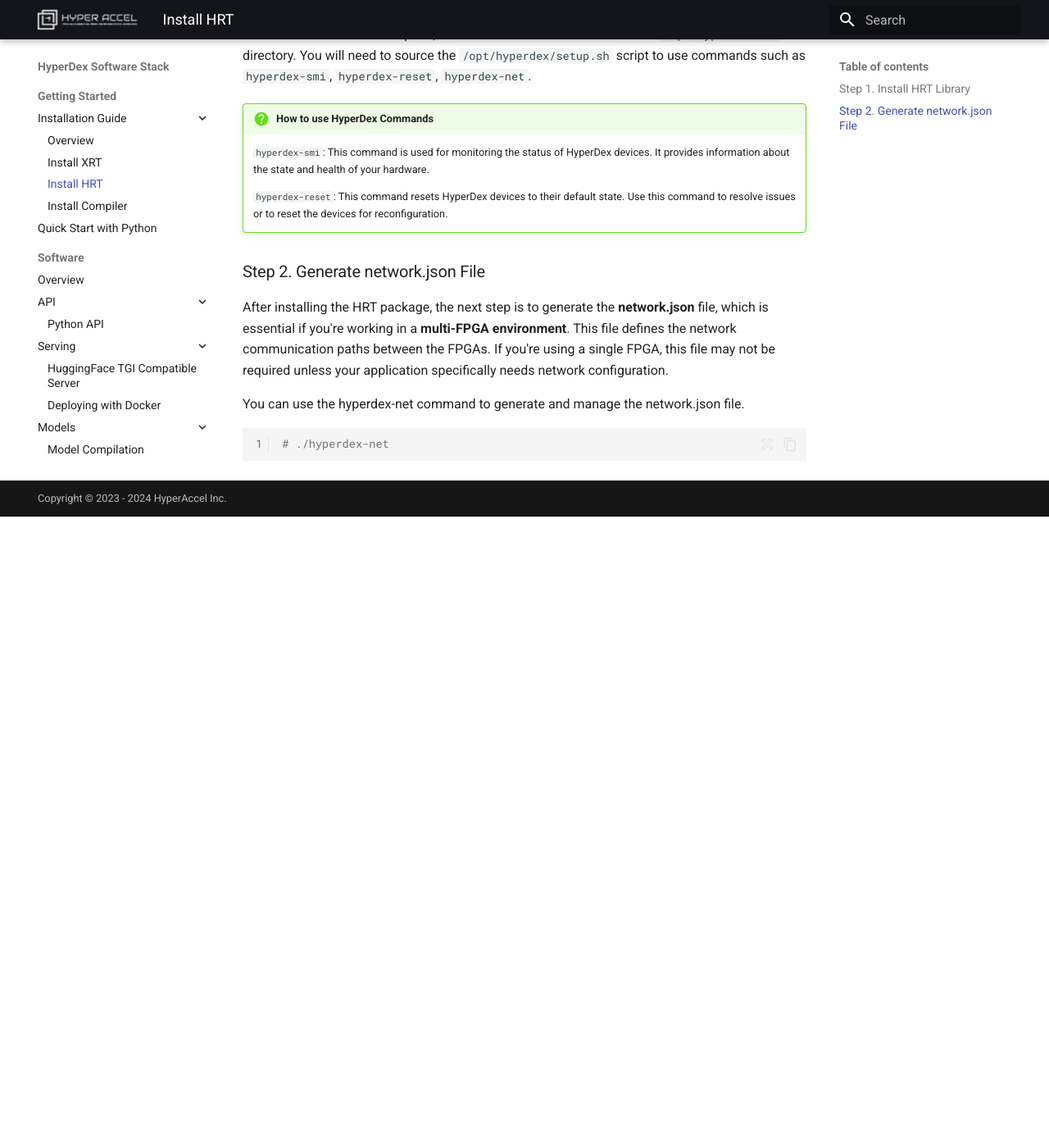
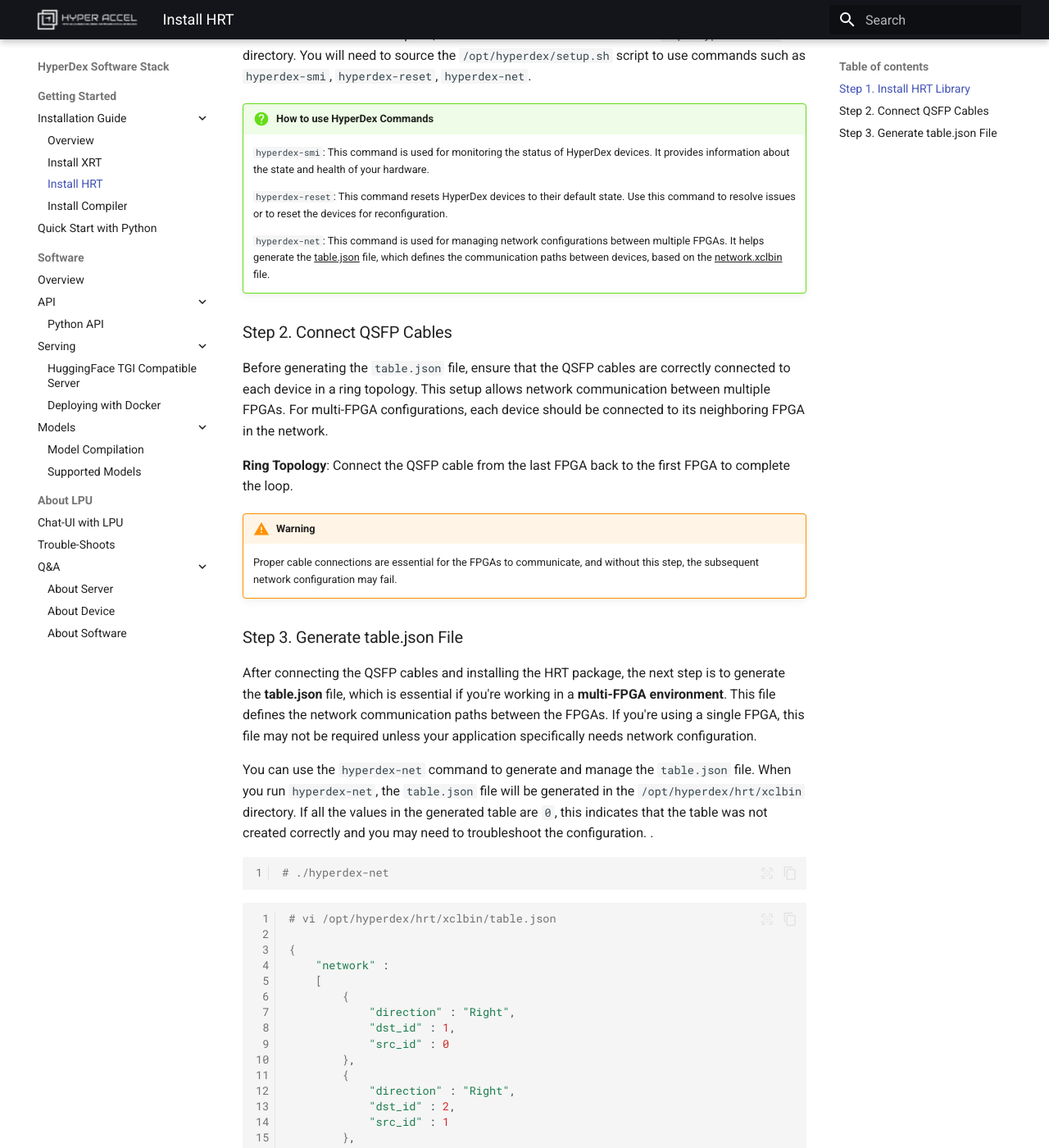
Before and after one commit to Hyper-Accel/docs, an MkDocs documentation site: the page built from docs/I_hrt.md, in a window 1280 px wide and 1400 px high, scrolled down 850 px. Shown: the whole window at 82% size. Built offline with MkDocs 1.6.1 and Material for MkDocs 9.7.7, drawn with Linux system fonts in a browser that asks for light colours; before the commit the page ends 1480 px from its top, so only the background shows below that; some of the changed text lies outside the part shown.

Commit message:
Modify Install xrt,hrt guide

````diff
--- a/docs/I_hrt.md
+++ b/docs/I_hrt.md
@@ -1,7 +1,7 @@
 To ensure optimal performance on the LPU, it's essential to install the **HyperDex Runtime Library (HRT)** alongside the Xilinx Runtime (XRT). The HRT is specifically designed to work with hardware optimized for large language models (LLM), enabling the LPU to maximize its potential in deep learning tasks. The HRT ensures smooth communication between software and hardware and enhances performance for AI workloads.
 
 !!!note
-	Before installing <strong>HRT</strong>, you need to ensure that the Xilinx Runtime (XRT) is already installed, as HRT depends on XRT for its operations. Make sure that the versions of both HRT and XRT are compatible with your Linux kernel version, as HRT currently supports Centos-7, Ubuntu 22.04 LTS, Rocky 8.4.
+	Before installing <strong>HRT</strong>, you need to ensure that <u>the Xilinx Runtime (XRT) is already installed</u>, as HRT depends on XRT for its operations. Make sure that the versions of both HRT and XRT are compatible with your Linux kernel version, as HRT currently supports Centos-7, Ubuntu 22.04 LTS, Rocky 8.4.
 
 ### Step 1. Install HRT Library
 
@@ -24,12 +24,53 @@
 
 	<code>hyperdex-reset</code>: This command resets HyperDex devices to their default state. Use this command to resolve issues or to reset the devices for reconfiguration.
 
-### Step 2. Generate network.json File
+	<code>hyperdex-net</code>: This command is used for managing network configurations between multiple FPGAs. It helps generate the <u>table.json</u> file, which defines the communication paths between devices, based on the <u>network.xclbin</u> file.
 
-After installing the HRT package, the next step is to generate the **network.json** file, which is essential if you're working in a **multi-FPGA environment**. This file defines the network communication paths between the FPGAs. If you're using a single FPGA, this file may not be required unless your application specifically needs network configuration.
+### Step 2. Connect QSFP Cables
+Before generating the `table.json` file, ensure that the QSFP cables are correctly connected to each device in a ring topology. This setup allows network communication between multiple FPGAs. For multi-FPGA configurations, each device should be connected to its neighboring FPGA in the network.
 
-You can use the hyperdex-net command to generate and manage the network.json file.
+ **Ring Topology**: Connect the QSFP cable from the last FPGA back to the first FPGA to complete the loop.
+
+!!! warning
+	Proper cable connections are essential for the FPGAs to communicate, and without this step, the subsequent network configuration may fail.
+
+### Step 3. Generate table.json File
+
+After connecting the QSFP cables and installing the HRT package, the next step is to generate the **table.json** file, which is essential if you're working in a **multi-FPGA environment**. This file defines the network communication paths between the FPGAs. If you're using a single FPGA, this file may not be required unless your application specifically needs network configuration.
+
+You can use the `hyperdex-net` command to generate and manage the `table.json` file. When you run `hyperdex-net`, the `table.json` file will be generated in the `/opt/hyperdex/hrt/xclbin` directory. If all the values in the generated table are `0`, this indicates that the table was not created correctly and you may need to troubleshoot the configuration.
+.
 
 ```bash linenums="1""""
 # ./hyperdex-net
 ```
+
+```bash linenums="1"
+# vi /opt/hyperdex/hrt/xclbin/table.json
+
+{
+	"network" :
+	[
+		{
+			"direction" : "Right",
+			"dst_id" : 1,
+			"src_id" : 0
+		},
+		{
+			"direction" : "Right",
+			"dst_id" : 2,
+			"src_id" : 1
+		},
+		{
+			"direction" : "Right",
+			"dst_id" : 3,
+			"src_id" : 2
+		},
+		{
+			"direction" : "Right",
+			"dst_id" : 0,
+			"src_id" : 3
+		}
+         ],
+	"num_device" : 4
+```
````
Also changed, not shown: docs/I_xrt.md (+3 -2 lines).
